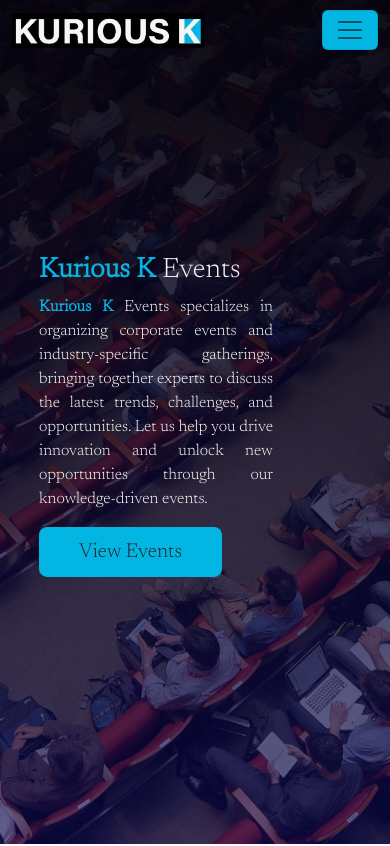
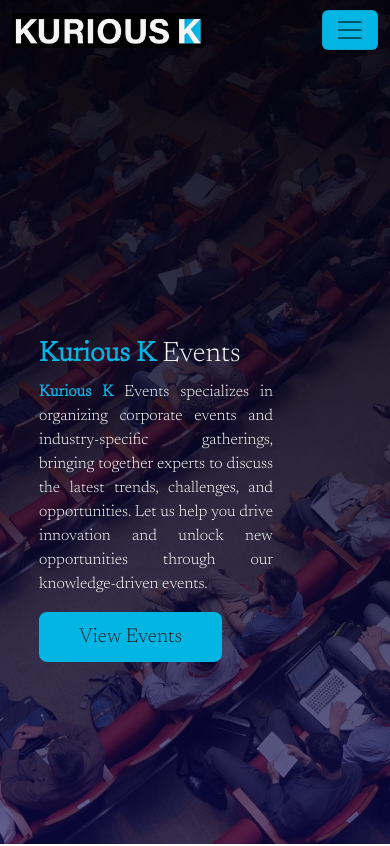
Before and after one commit to adiec7/kuriousk, a React (Create React App) app: page /events in a window 390 px wide. Shown: the top 846 px of the page. Built offline with nearby package versions, Linux system fonts and the light colour scheme.

Commit message:
fix responsive

```diff
--- a/src/component/eventpages/envestconnect.css
+++ b/src/component/eventpages/envestconnect.css
@@ -50,7 +50,7 @@
     div.events_text {
     text-align: justify;
     position: absolute;
-    top: 50%;
+    top: 60%  !important;
     left: 40%;
     transform: translate(-50%, -50%);
     color: whitesmoke;
@@ -62,7 +62,7 @@
         top: 0;
         bottom: 0;
         left: 0;
-        height: 100% !important;
+        height: 100vh !important;
         right: 0;
         background: rgba(0, 0, 0, 0.7);
 }
@@ -76,6 +76,10 @@
     }
     h1.events_text{
         font-size: 1rem;
+        text-align: left !important;
+    }
+    .event_btn{
+        border: 1rem !important;
     }
 
 }
```
